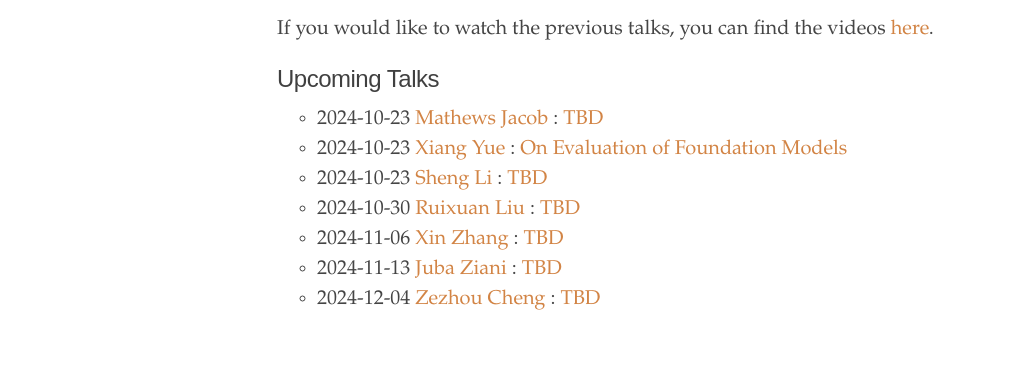
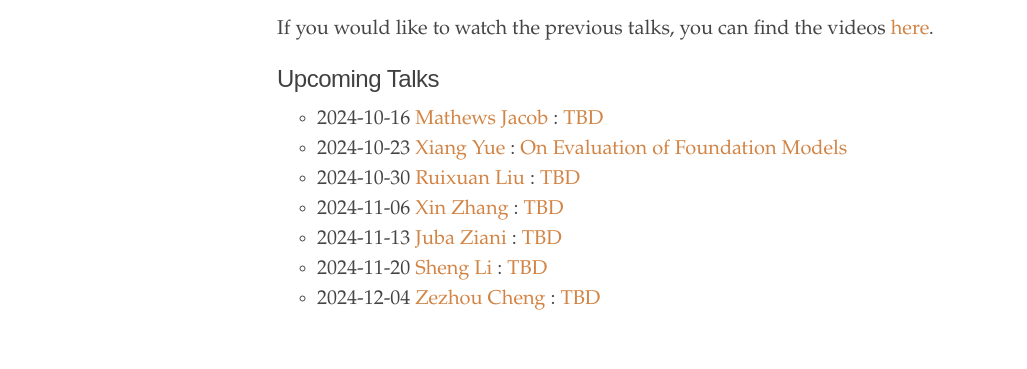
Before and after one commit to uvaml/uvaml.github.io, a Jekyll site: the page built from index.html, in a window 1280 px wide. Shown: the part 453-822 px from the top of the page, without its empty margins (3-1030 px from the left). Built offline with Jekyll 4.4.1, drawn with Linux system fonts in a browser that asks for light colours.

Commit message:
fix display dates

```diff
--- a/_texts/2024-10-16.md
+++ b/_texts/2024-10-16.md
@@ -5,7 +5,7 @@ author: Mathews Jacob
 homepage: "https://engineering.virginia.edu/faculty/mathews-jacob"
 image: "https://engineering.virginia.edu/sites/default/files/styles/square_xxsml/public/2024-08/mjacob_0.webp"
 org: "UVA ECE"
-time: 2024-10-23
+time: 2024-10-16
 hour: 12:00 - 13:00 ET
 loc: "Rice 540"
 zoom: ""
--- a/_texts/2024-11-20.md
+++ b/_texts/2024-11-20.md
@@ -5,7 +5,7 @@ author: Sheng Li
 homepage: "https://sheng-li.org/"
 image: "https://sheng-li.org/Pics/ShengLi_2022.png"
 org: "UVA, Data Science"
-time: 2024-10-23
+time: 2024-11-20
 hour: 12:00 - 13:00 ET
 loc: "Rice 540"
 zoom: ""
```
